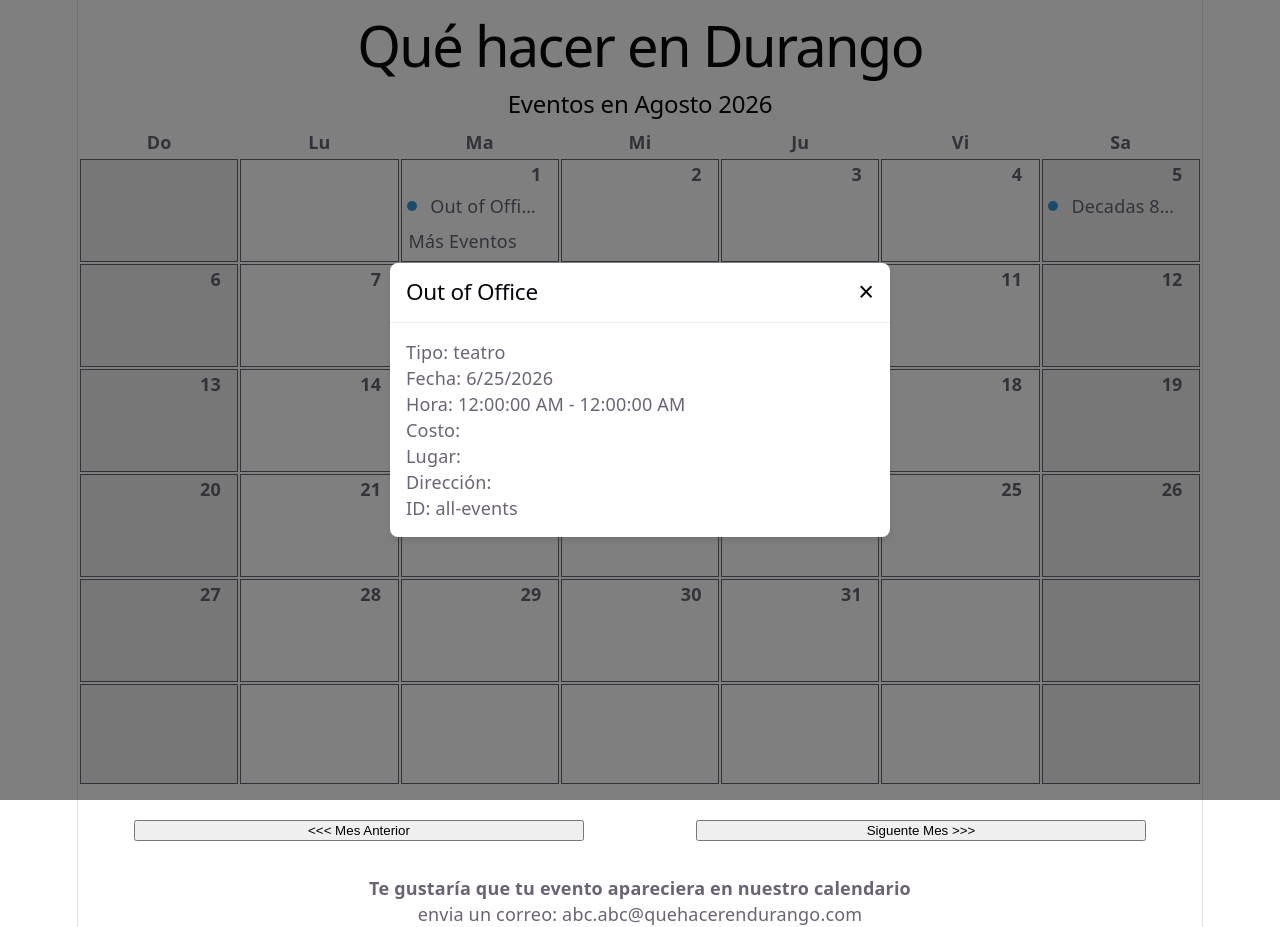
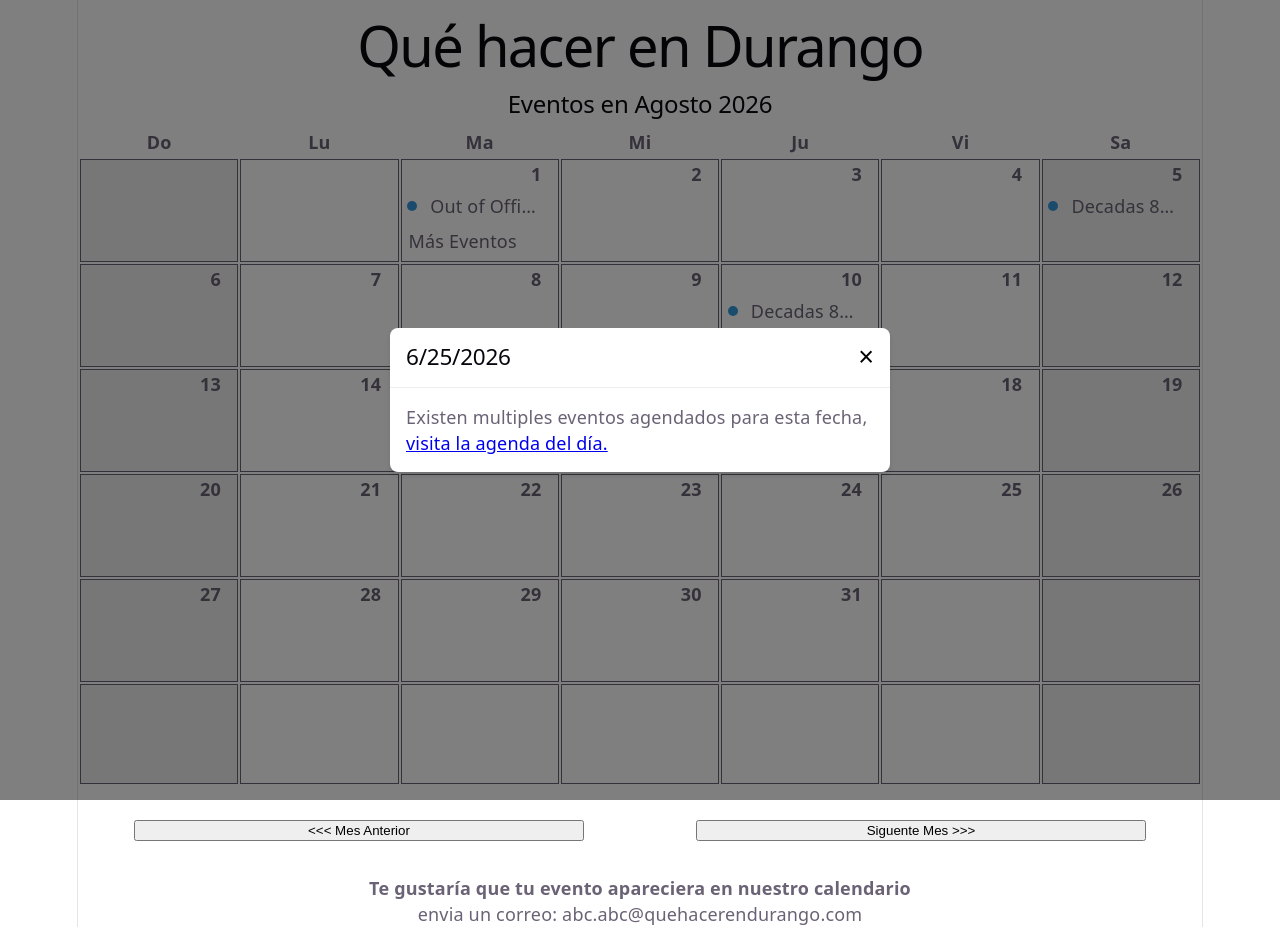
Before and after one commit to otz-dev/que-hacer-dgo, a React (Vite) app: page / in a window 1280 px wide. Both pictures are taken after a click on the button "Más Eventos". Built offline with nearby package versions, Linux system fonts and the light colour scheme.

Commit message:
QHED-9: Code cleanup

```diff
--- a/src/Agenda/DayCell.jsx
+++ b/src/Agenda/DayCell.jsx
@@ -68,6 +68,7 @@ export const DayCell = (weekDay, weekNumber, dayLimit, firstWeekDayOfTheMonth, d
                         setIsEventModalOpen(true);
                         setDisplayEventData({
                             id: `${eventsArray.length? 'all-events': 'no-events'}`,
+                            start:  eventsArray[0]?.start
                         });
                         }}> { ((weekDay+(7*weekNumber))-firstWeekDayOfTheMonth)+1 }
                     </strong>
--- a/src/Agenda/MonthAgenda.jsx
+++ b/src/Agenda/MonthAgenda.jsx
@@ -15,7 +15,6 @@ export const MonthAgenda = ()=> {
     const [isEventModalOpen, setIsEventModalOpen] = useState(false);
     const [{id, start, end, title, type, price, placeName, address, phone}, setDisplayEventData] = useState({});
 
-    console.log('????', id, start, end, title, type)
     const generateWeek = (weekNumber, dayLimit, firstWeekDayOfTheMonth)=>{
         return (
         <tr className='calendar-week-row'>
@@ -82,9 +81,21 @@ export const MonthAgenda = ()=> {
             }}>{`Siguente Mes ${' '} >>>`}</button>
         </div>
 
-        {isEventModalOpen && <EventModal isOpen={isEventModalOpen} onClose={()=>{setIsEventModalOpen(false)}} title={title} children={
+        {isEventModalOpen && <EventModal isOpen={isEventModalOpen} onClose={()=>{setIsEventModalOpen(false)}}
+        title={
+            id == 'all-events' && new Date(start).toLocaleDateString() ||
+            id == 'no-events' && 'No hay eventos para esta fecha'||
+            title
+        }
+        children={
+        id === 'all-events' &&  <>
+            <p>Existen multiples eventos agendados para esta fecha, <a href="#">visita la agenda del día.</a></p>
+        </> ||
+        id == 'no-events' &&
         <>
-
+            <p>Aún no se han registrados eventos para esta fecha</p>
+        </> ||
+        <>
         <p>Tipo: {type}</p>
         <p>Fecha: {new Date(start).toLocaleDateString()}</p>
         <p>Hora: {`${new Date(start).toLocaleTimeString()} - ${new Date(end).toLocaleTimeString()}`}</p>
@@ -93,6 +104,8 @@ export const MonthAgenda = ()=> {
         <p>Dirección: {address}</p>
         <p>ID: {id}</p>
         </>
+
+
         }/>}
     </>
   );
```
Lines whose indentation alone changed are shown as unchanged.
